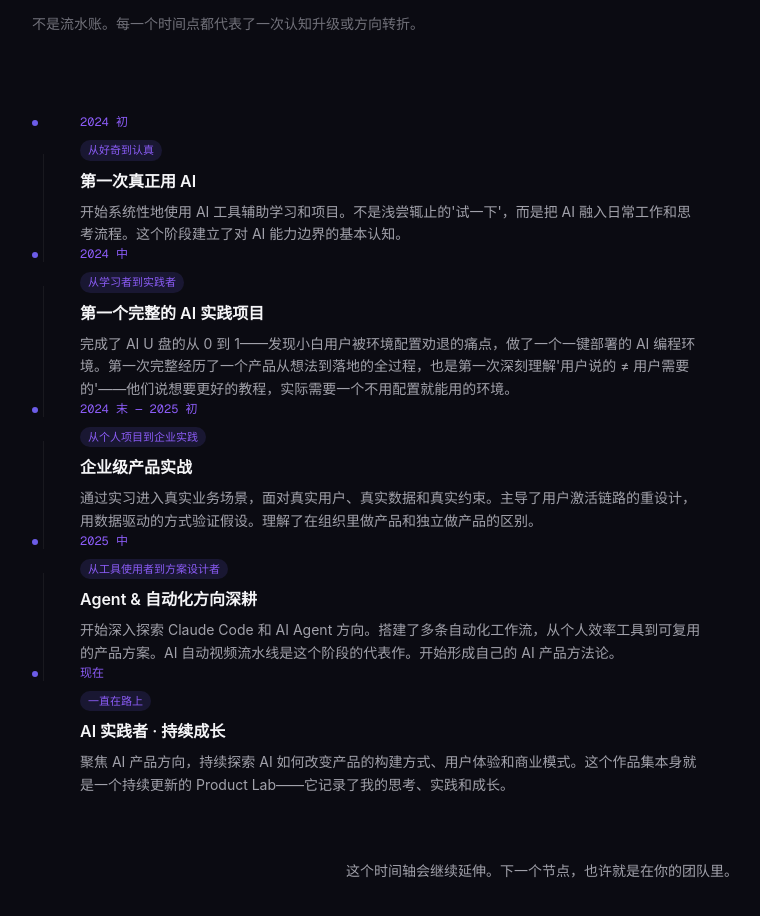
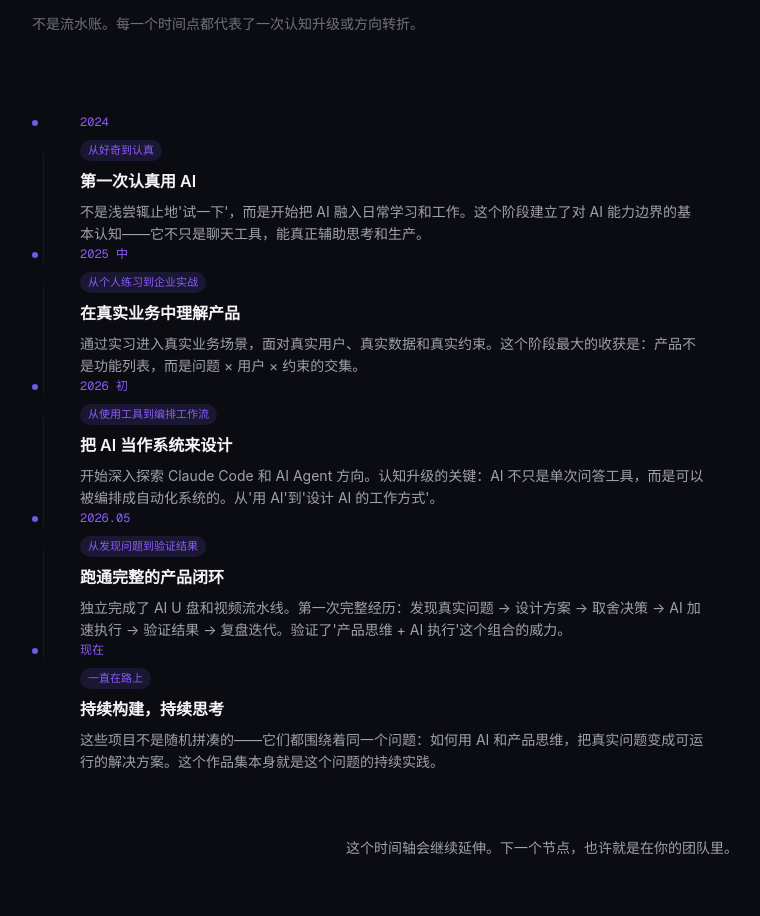
Before and after one commit to gry050820-ctrl/portfolio, a Next.js app: page / in a window 1280 px wide. Shown: the part 5809-6725 px from the top of the page, without its empty margins (98-858 px from the left). Built offline with nearby package versions, Linux system fonts and the light colour scheme.

Commit message:
fix: rebuild timeline with real dates and cognitive progression

```diff
--- a/src/data/site.config.ts
+++ b/src/data/site.config.ts
@@ -534,38 +534,38 @@ export const siteConfig = {
   /* ── Growth Timeline ── */
   timeline: [
     {
-      date: "2024 初",
-      title: "第一次真正用 AI",
+      date: "2024",
+      title: "第一次认真用 AI",
       description:
-        "开始系统性地使用 AI 工具辅助学习和项目。不是浅尝辄止的'试一下'，而是把 AI 融入日常工作和思考流程。这个阶段建立了对 AI 能力边界的基本认知。",
+        "不是浅尝辄止地'试一下'，而是开始把 AI 融入日常学习和工作。这个阶段建立了对 AI 能力边界的基本认知——它不只是聊天工具，能真正辅助思考和生产。",
       highlight: "从好奇到认真",
     },
     {
-      date: "2024 中",
-      title: "第一个完整的 AI 实践项目",
+      date: "2025 中",
+      title: "在真实业务中理解产品",
       description:
-        "完成了 AI U 盘的从 0 到 1——发现小白用户被环境配置劝退的痛点，做了一个一键部署的 AI 编程环境。第一次完整经历了一个产品从想法到落地的全过程，也是第一次深刻理解'用户说的 ≠ 用户需要的'——他们说想要更好的教程，实际需要一个不用配置就能用的环境。",
-      highlight: "从学习者到实践者",
+        "通过实习进入真实业务场景，面对真实用户、真实数据和真实约束。这个阶段最大的收获是：产品不是功能列表，而是问题 × 用户 × 约束的交集。",
+      highlight: "从个人练习到企业实战",
     },
     {
-      date: "2024 末 — 2025 初",
-      title: "企业级产品实战",
+      date: "2026 初",
+      title: "把 AI 当作系统来设计",
       description:
-        "通过实习进入真实业务场景，面对真实用户、真实数据和真实约束。主导了用户激活链路的重设计，用数据驱动的方式验证假设。理解了在组织里做产品和独立做产品的区别。",
-      highlight: "从个人项目到企业实践",
+        "开始深入探索 Claude Code 和 AI Agent 方向。认知升级的关键：AI 不只是单次问答工具，而是可以被编排成自动化系统的。从'用 AI'到'设计 AI 的工作方式'。",
+      highlight: "从使用工具到编排工作流",
     },
     {
-      date: "2025 中",
-      title: "Agent & 自动化方向深耕",
+      date: "2026.05",
+      title: "跑通完整的产品闭环",
       description:
-        "开始深入探索 Claude Code 和 AI Agent 方向。搭建了多条自动化工作流，从个人效率工具到可复用的产品方案。AI 自动视频流水线是这个阶段的代表作。开始形成自己的 AI 产品方法论。",
-      highlight: "从工具使用者到方案设计者",
+        "独立完成了 AI U 盘和视频流水线。第一次完整经历：发现真实问题 → 设计方案 → 取舍决策 → AI 加速执行 → 验证结果 → 复盘迭代。验证了'产品思维 + AI 执行'这个组合的威力。",
+      highlight: "从发现问题到验证结果",
     },
     {
       date: "现在",
-      title: "AI 实践者 · 持续成长",
+      title: "持续构建，持续思考",
       description:
-        "聚焦 AI 产品方向，持续探索 AI 如何改变产品的构建方式、用户体验和商业模式。这个作品集本身就是一个持续更新的 Product Lab——它记录了我的思考、实践和成长。",
+        "这些项目不是随机拼凑的——它们都围绕着同一个问题：如何用 AI 和产品思维，把真实问题变成可运行的解决方案。这个作品集本身就是这个问题的持续实践。",
       highlight: "一直在路上",
     },
   ],
```
